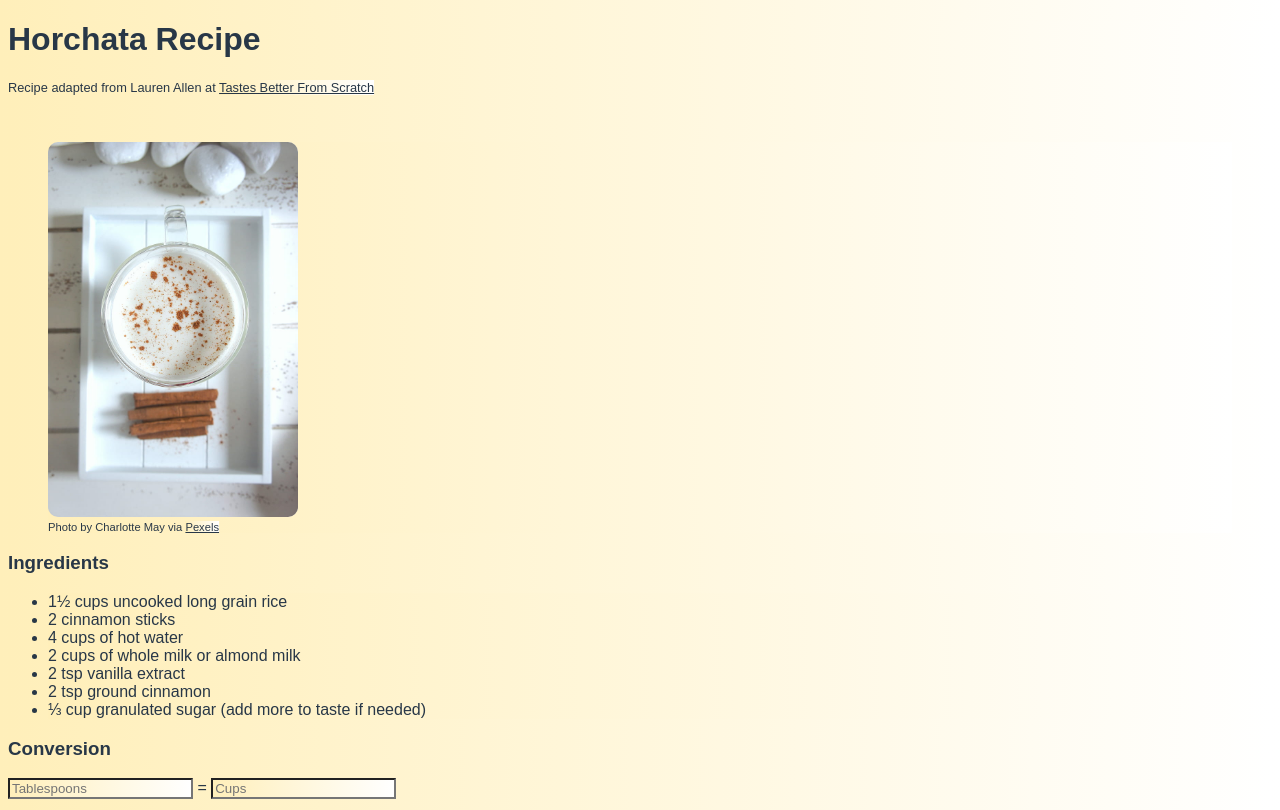
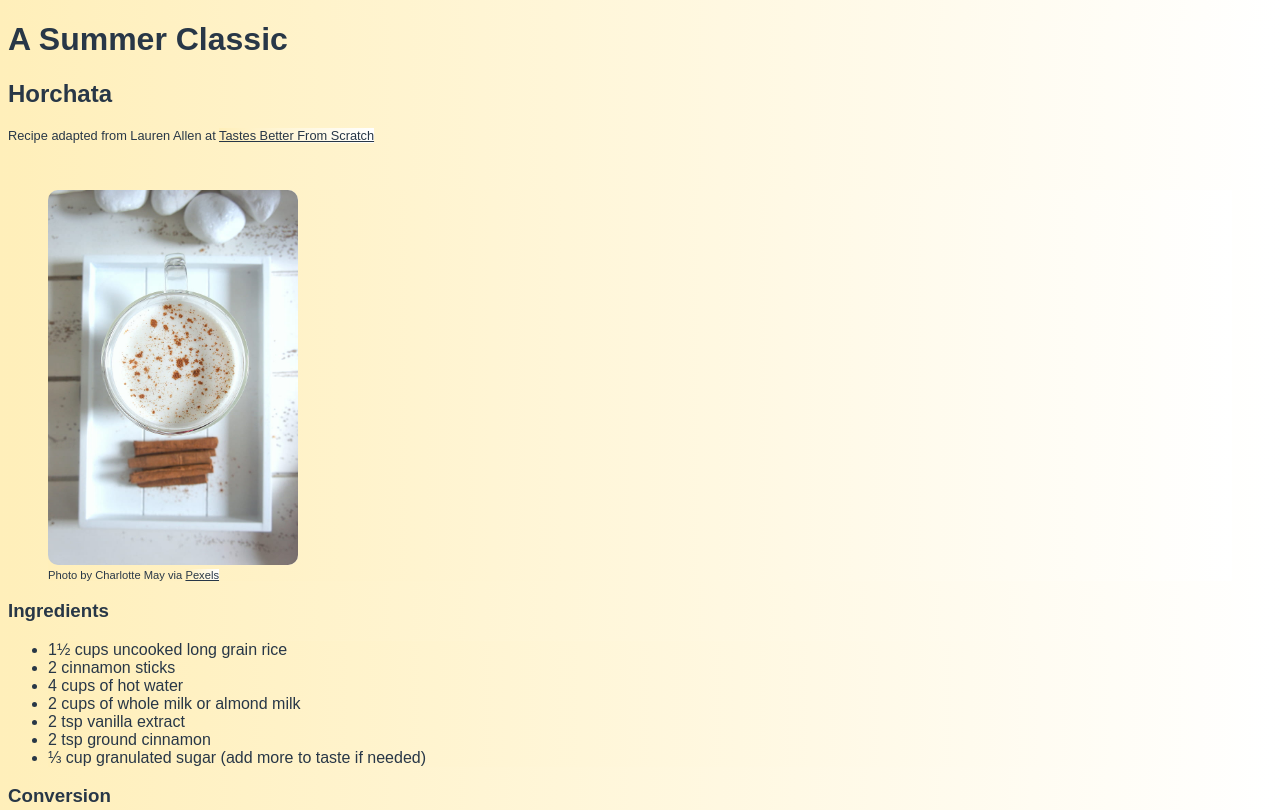
Before and after one commit to nthaberl/DEV109Recipe, a plain HTML site: page index.html in a window 1280 px wide. Shown: the top 810 px of the page. Drawn offline with Linux system fonts and the light colour scheme.

Commit message:
fixed titling

```diff
--- a/index.html
+++ b/index.html
@@ -10,7 +10,8 @@
 </head>
 
 <body>
-    <h1>Horchata Recipe</h1>
+    <h1>A Summer Classic</h1>
+    <h2>Horchata</h2>
     <p style="font-size:80%;">Recipe adapted from Lauren Allen at <a
             href="https://tastesbetterfromscratch.com/horchata/">Tastes Better From Scratch</a></p>
     <br>
```
